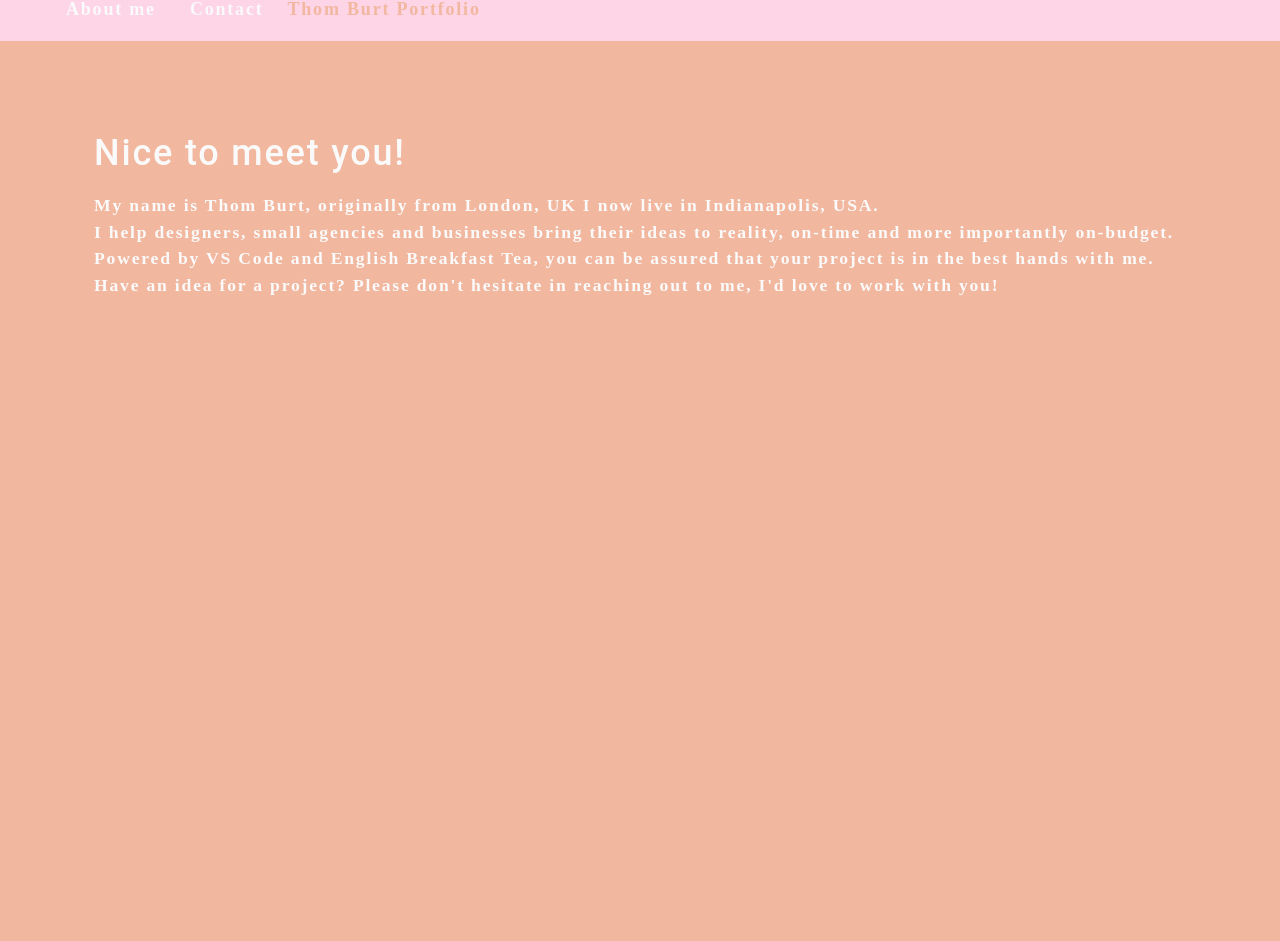
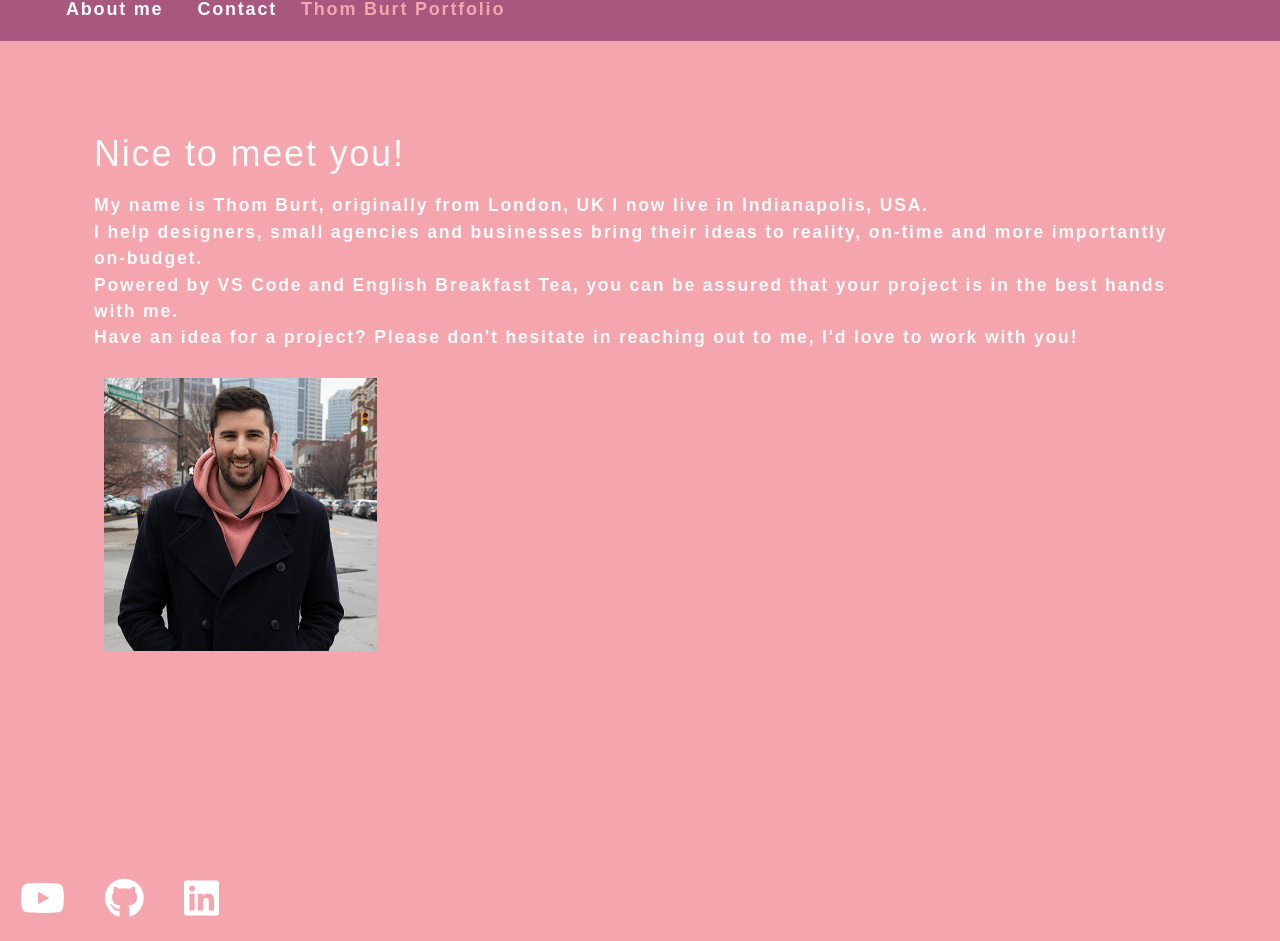
Before and after one commit to ThomBurt/20-REACT-PORTFOLIO-TB, a React (Create React App) app: page / in a window 1280 px wide. Shown: the part 134-1075 px from the top of the page. Before the commit the page ends 800 px from the top, so only its background shows below. Built offline with nearby package versions, Linux system fonts and the light colour scheme.

Commit message:
icon styling in footer

```diff
--- a/src/App.js
+++ b/src/App.js
@@ -2,8 +2,9 @@ import React, { useState } from 'react';
 import Nav from './components/Nav';
 import About from './components/About';
 import ContactForm from './components/Contact';
+import Portfolio from './components/Portfolio';
 // import Header from './components/Header';
-// import Footer from './components/Footer';
+import Footer from './components/Footer';
 
 function App() {
   const [categories] = useState([
@@ -30,11 +31,14 @@ function App() {
         {!contactSelected ? (
           <>
             <About></About>
+            <Portfolio></Portfolio>
           </>
         ) : (
             <ContactForm></ContactForm>
+
           )}
       </main>
+      <Footer></Footer>
     </div>
   );
 }
--- a/src/components/About/index.js
+++ b/src/components/About/index.js
@@ -1,4 +1,5 @@
 import React from 'react';
+import thomImage from '../../assets/images/thom.png';
 // import coverImage from '../../assets/cover/cover-image.jpg';
 function About() {
   return (
@@ -12,6 +13,7 @@ function About() {
         Powered by VS Code and English Breakfast Tea, you can be assured that your project is in the best hands with me.<br></br>
         Have an idea for a project? Please don't hesitate in reaching out to me, I'd love to work with you!
         </p>
+        <img src={thomImage} className="my-2" style={{ width: "25%", margin: "10px" }} alt="tb-logo" />
       </div>
     </section>
   );
--- /dev/null
+++ b/src/components/Footer/footer.css
@@ -0,0 +1,12 @@
+.icons {
+    font-size: 40px;
+    color: white;
+    margin: 20px;
+}
+
+.icons:hover {
+    color: #A8577E;
+    cursor: pointer;
+    transform: scale(1.1);
+    transition: all .2s ease-in-out;
+}
--- a/src/components/Footer/index.js
+++ b/src/components/Footer/index.js
@@ -0,0 +1,57 @@
+import React from "react";
+import { FontAwesomeIcon } from "@fortawesome/react-fontawesome";
+// import { faCoffee } from "@fortawesome/free-solid-svg-icons";
+import { faYoutube, faGithub, faLinkedin } from "@fortawesome/free-brands-svg-icons";
+import "./footer.css"
+
+
+function Footer() {
+	return (
+		<footer className="footer">
+			<div>
+                <FontAwesomeIcon icon={faYoutube} className="icons"></FontAwesomeIcon>
+                <FontAwesomeIcon icon={faGithub} className="icons"></FontAwesomeIcon>
+                <FontAwesomeIcon icon={faLinkedin} className="icons"></FontAwesomeIcon>
+				{/* <a
+					href="https://github.com/OwaisIslam"
+					target="_blank"
+					rel="noopener noreferrer"
+				>
+					<img
+						src={require("../../assets/logos/github-logo.png")}
+						alt="Github"
+						className="logo"
+					></img>
+				</a>
+			</div>
+			<div>
+				<a
+					href="https://www.linkedin.com/in/owaisislam/"
+					target="_blank"
+					rel="noopener noreferrer"
+				>
+					<img
+						src={require("../../assets/logos/linkedin-logo.png")}
+						alt="LinkedIn"
+						className="logo"
+					></img>
+				</a>
+			</div>
+			<div>
+				<a
+					href="https://twitter.com/mister_garak"
+					target="_blank"
+					rel="noopener noreferrer"
+				>
+					<img
+						src={require("../../assets/logos/twitter-logo.png")}
+						alt="Twitter"
+						className="logo"
+					></img>
+				</a> */}
+			</div>
+		</footer>
+	);
+}
+
+export default Footer;
--- a/src/components/Nav/index.js
+++ b/src/components/Nav/index.js
@@ -1,6 +1,6 @@
 import React, { useEffect } from 'react';
 import { capitalizeFirstLetter } from '../../utils/helpers';
-import coverImage from '../../assets/images/tb-black.png';
+import logoImage from '../../assets/images/tb-white.png';
 
 function Nav(props) {
   const {
@@ -19,7 +19,7 @@ function Nav(props) {
     <header className="flex-row px-1">
       <h2>
         <a data-testid="link" href="/">
-          <img src={coverImage} className="my-2" style={{ width: "15%", margin: "10px" }} alt="tb-logo" />
+          <img src={logoImage} className="my-2" style={{ width: "15%", margin: "10px" }} alt="tb-logo" />
         </a>
       </h2>
       <nav>
--- a/src/components/Portfolio/index.js
+++ b/src/components/Portfolio/index.js
@@ -0,0 +1,24 @@
+import React from "react";
+// import '../styles/Portfolio.css';
+
+function Portfolio(props) {
+    return (
+        <div id="portfolio">
+            <div className="container mt-5">
+                <div className="col-4">
+                    <a href={props.url}>
+                        <div className="card">
+                            <img src={props.image} alt={props.title} className="card-img image" />
+                        </div>
+                        <div className="middle">
+                            <h4 className="text">{props.title}</h4>
+                            <p className="text">{props.category}</p>
+                        </div>
+                    </a>
+                </div>
+            </div>
+        </div>
+    )
+};
+
+export default Portfolio;
--- a/src/index.css
+++ b/src/index.css
@@ -1,16 +1,8 @@
 body {
   margin: 0;
-  font-family: -apple-system, BlinkMacSystemFont, 'Segoe UI', 'Roboto', 'Oxygen',
-    'Ubuntu', 'Cantarell', 'Fira Sans', 'Droid Sans', 'Helvetica Neue',
-    sans-serif;
-  -webkit-font-smoothing: antialiased;
-  -moz-osx-font-smoothing: grayscale;
+  font-family: 'Raleway', sans-serif;
 }
 
-code {
-  font-family: source-code-pro, Menlo, Monaco, Consolas, 'Courier New',
-    monospace;
-}
 
 
 main {
@@ -19,8 +11,8 @@ main {
   padding: 50px 30px;
 }
 :root {
-  --primary: #FED4E7;
-  --secondary: #F2B79F;
+  --primary: #A8577E;
+  --secondary: #F4A5AE;
   --tertiary: #B12704;
   --light: #fafafa;
   --dark: #000000;
@@ -34,6 +26,7 @@ main {
 
 * {
   box-sizing: border-box;
+  font-family: 'Raleway', sans-serif;
 }
 
 html,
@@ -60,7 +53,7 @@ h3,
 h4,
 h5,
 h6 {
-  font-family: 'Roboto', sans-serif;
+  font-family: 'Raleway', sans-serif;
   font-weight: 500;
   margin: 5px 0;
   line-height: 1.25;
```
Also changed, not shown: package.json (+7 -0 lines), src/App.css (deleted, +0 -38 lines), src/assets/images/thom.png (added), 1 other file (tests, documents, lock files or other folders).
